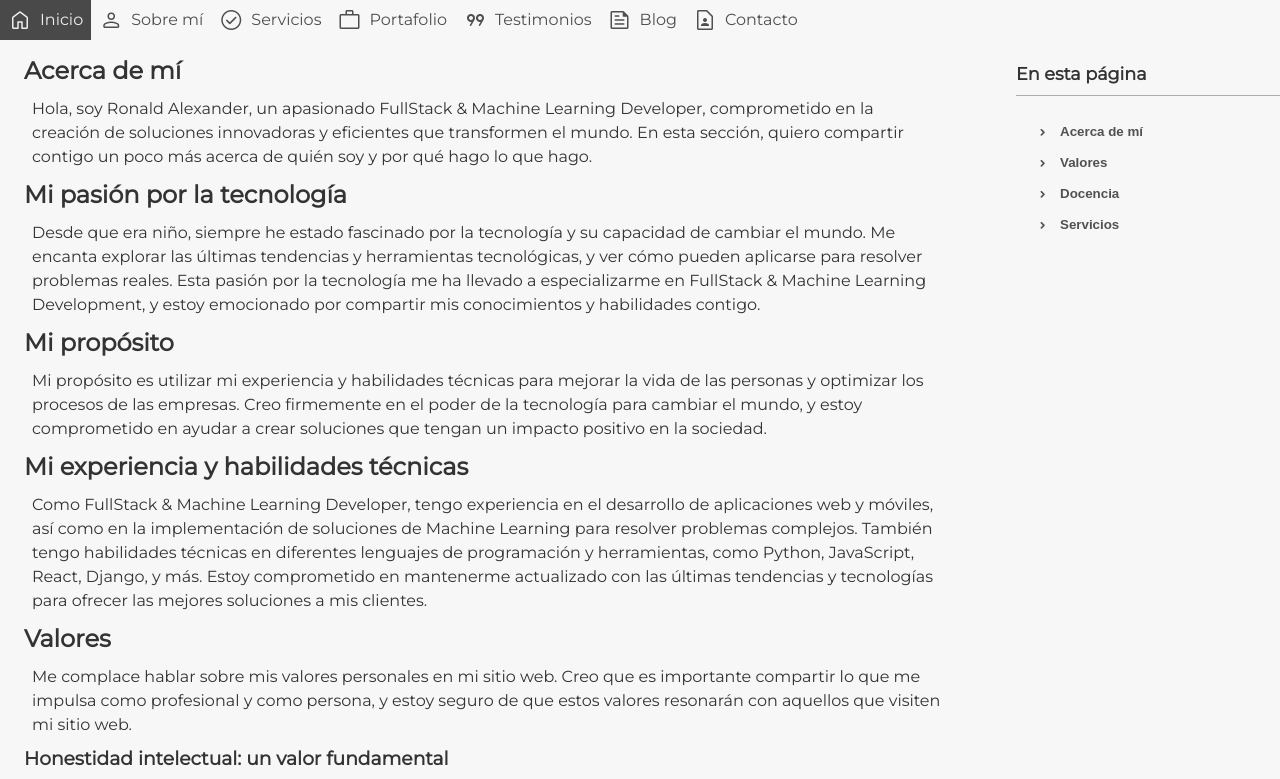
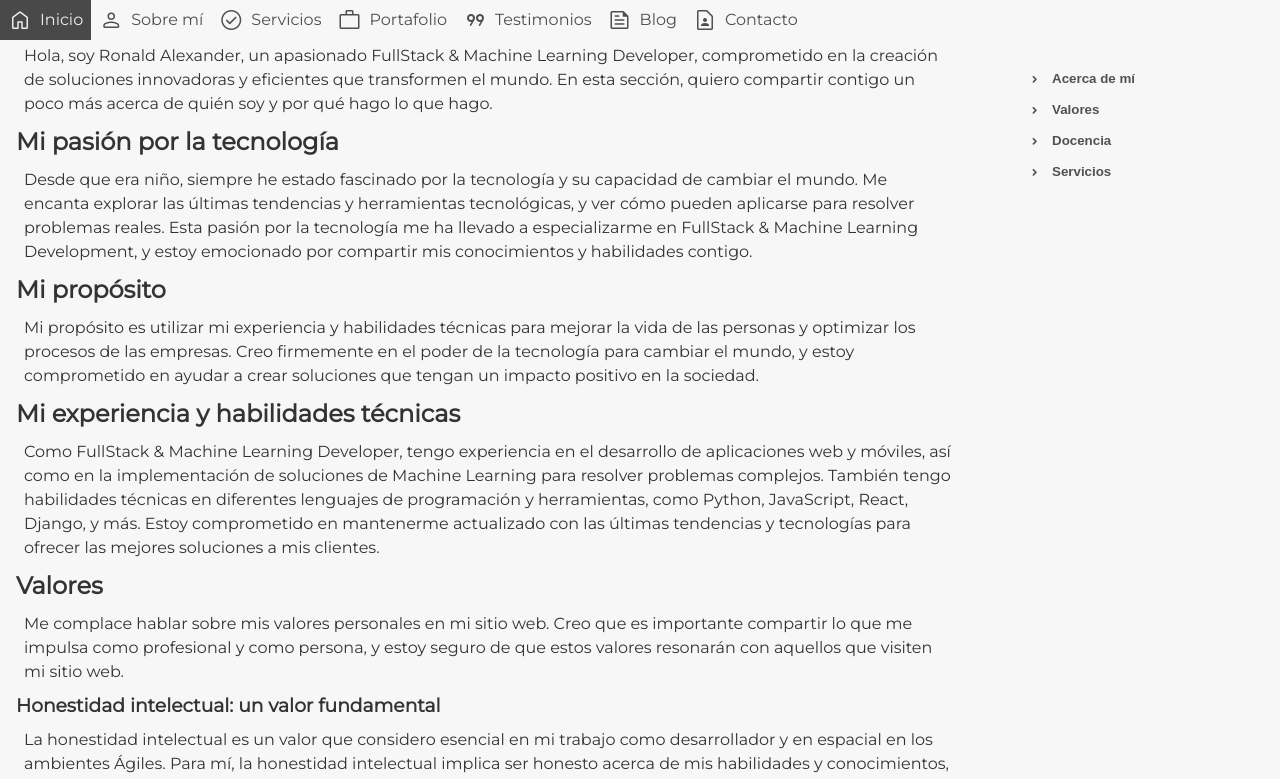
Before and after one commit to ralexrivero/ralex, a React (Vite) app in the folder portfolio/: page / in a window 1280 px wide. Shown: the top 779 px of the page. Built offline with nearby package versions, Linux system fonts and the light colour scheme.

Commit message:
fixed and sticky elements

```diff
--- a/portfolio/src/App.css
+++ b/portfolio/src/App.css
@@ -227,7 +227,6 @@
   flex-wrap: wrap;
   align-items: center;
   justify-content: flex-start;
-  z-index: 100;
 }
 
 .nav-header {
@@ -486,7 +485,7 @@ main {
 }
 
 .container {
-  margin: .5rem;
+  /* margin: .5rem; */
 }
 
 p {
@@ -525,7 +524,7 @@ p {
     display: flex;
     flex-wrap: wrap;
     align-items: center;
-    justify-content: space-between;
+    justify-content: flex-start;
   }
 
   .nav-header-links, .nav-header-links:link {
@@ -554,14 +553,43 @@ p {
 
 }
 
-aside, main {
+/* aside, main {
   position: relative;
 }
-
-.sticky-top {
+ */
+/* .sticky-top {
   position: sticky;
   top: 0;
-  z-index: 99;
   width: 100%;
   background-color: var(--background-color);
+} */
+
+
+/**************************************
+ * position
+**************************************/
+
+.fixed-top-header {
+  position: fixed;
+  top: 0;
+  left: 0;
+  width: 100%;
+  background-color: var(--background-color)
 }
+
+.sticky-top-aside {
+  position: sticky;
+  top: 0;
+}
+
+/**************************************
+ * z-index
+**************************************/
+
+header {
+  z-index: 2;
+}
+
+aside{
+  z-index: 1;
+}
--- a/portfolio/src/components/Header.jsx
+++ b/portfolio/src/components/Header.jsx
@@ -15,7 +15,7 @@ const Header = () => {
   };
 
   return (
-    <header className="header-main sticky-top">
+    <header className="header-main fixed-top-header">
       <span id="burger" className={`fa-bars material-symbols-rounded ${menuOpen ? 'fa-bars-clicked' : ''}`} onClick={handleBurgerClick} >menu</span>
       {/**
        * <h1 className="brand-name">Ronald Alexander</h1>
--- a/portfolio/src/components/Sidebar.jsx
+++ b/portfolio/src/components/Sidebar.jsx
@@ -21,8 +21,8 @@ const Sidebar = () => {
   };
 
   return (
-    <aside>
-      <div className="container sticky-top">
+    <aside className="">
+      <div className="container sticky-top-aside">
         <h2 className="fs-md p-t-md p-b-md m-b-lg border-bottom">En esta página</h2>
         <nav>
           <ul className="m-l-md list-reset">
```
